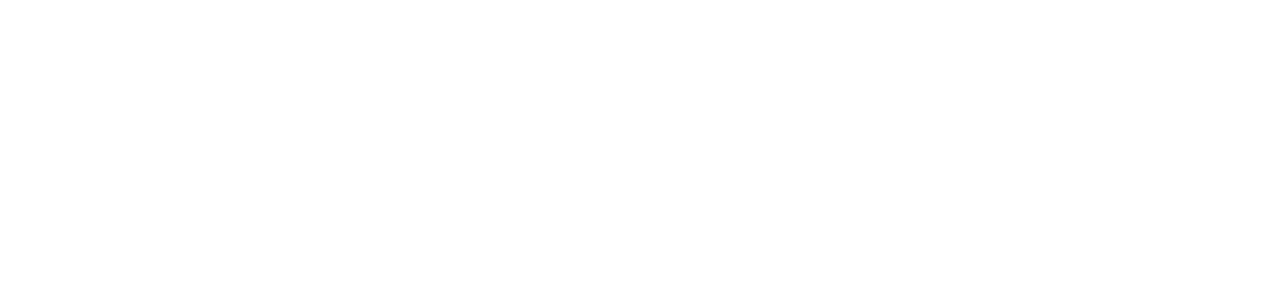
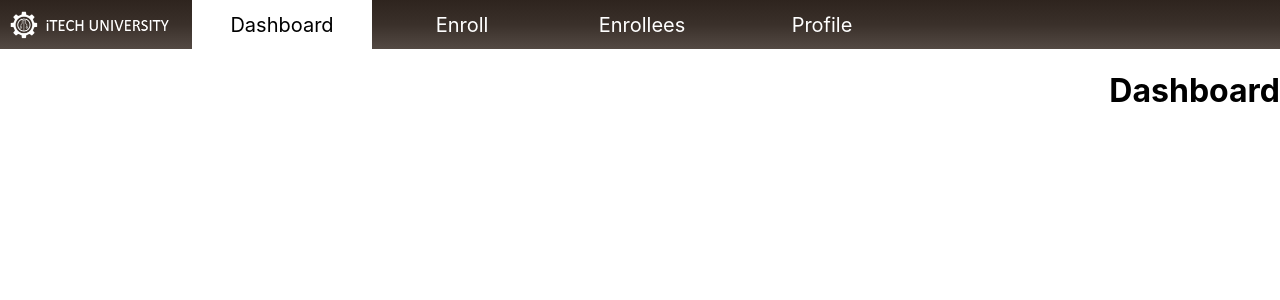
Before and after one commit to SPrincessGenevieve/iTECH, a React (Create React App) app in the folder itechuni/: page /dashboard in a window 1280 px wide. Before the commit this address had no page. Shown: the top 300 px of the page. Built offline with nearby package versions, Linux system fonts and the light colour scheme.

Commit message:
Added Working Navigation Bar (Dashboard, Enroll, Enrollees, Profile)

```diff
--- a/itechuni/src/App.js
+++ b/itechuni/src/App.js
@@ -1,6 +1,11 @@
+import Dashboard from "./pages/Dashboard.js"
 import { Route, Routes } from "react-router-dom"
 import Login from "./login/index.js"
 import './App.css'
+import Enroll from "./pages/enroll.js"
+import Enrollees from "./pages/enrollees.js"
+import Profiles from "./pages/profile.js"
+
 
 
 function App() {
@@ -11,6 +16,14 @@ function App() {
         <Routes>
           <Route path="/" element={<Login />} />
         </Routes>
+
+
+        <Routes>
+            <Route path="/dashboard" element={<Dashboard />} />
+            <Route path="/enroll" element={<Enroll />} />
+            <Route path="/enrollees" element={<Enrollees />} />
+            <Route path="/profile" element={<Profiles />} />
+        </Routes>
       </div>
 
   )
--- a/itechuni/src/Navbar.js
+++ b/itechuni/src/Navbar.js
@@ -5,7 +5,10 @@ export default function Navbar() {
     <nav className="nav">
       <img className='mini' style={{width: "15%", height: "12%", paddingTop: 10, paddingLeft: 10}} src={require('./Images/mini.png')} />
       <ul>
-
+        <CustomLink to="/dashboard">Dashboard</CustomLink>
+        <CustomLink to="/enroll">Enroll</CustomLink>
+        <CustomLink to="/enrollees">Enrollees</CustomLink>
+        <CustomLink to="/profile">Profile</CustomLink>
       </ul>
     </nav>
   )
--- /dev/null
+++ b/itechuni/src/pages/Dashboard.js
@@ -0,0 +1,22 @@
+import Navbar from '../Navbar';
+import React from 'react';
+
+const Dashboard = () => {
+  return (
+    <>
+    <Navbar></Navbar>
+    <div
+      style={{
+        display: 'flex',
+        justifyContent: 'Right',
+        alignItems: 'Right',
+        height: '100vh'
+      }}
+    >
+      <h1>Dashboard</h1>
+    </div>
+    </>
+  );
+};
+
+export default Dashboard;
--- /dev/null
+++ b/itechuni/src/pages/enroll.js
@@ -0,0 +1,22 @@
+import Navbar from '../Navbar';
+import React from 'react';
+
+const Enroll = () => {
+  return (
+    <>
+    <Navbar></Navbar>
+    <div
+      style={{
+        display: 'flex',
+        justifyContent: 'Right',
+        alignItems: 'Right',
+        height: '100vh'
+      }}
+    >
+      <h1>Enroll</h1>
+    </div>
+    </>
+  );
+};
+
+export default Enroll;
--- /dev/null
+++ b/itechuni/src/pages/enrollees.js
@@ -0,0 +1,22 @@
+import Navbar from '../Navbar';
+import React from 'react';
+
+const Enrollees = () => {
+  return (
+    <>
+    <Navbar></Navbar>
+    <div
+      style={{
+        display: 'flex',
+        justifyContent: 'Right',
+        alignItems: 'Right',
+        height: '100vh'
+      }}
+    >
+      <h1>Enrollees</h1>
+    </div>
+    </>
+  );
+};
+
+export default Enrollees;
--- /dev/null
+++ b/itechuni/src/pages/profile.js
@@ -0,0 +1,22 @@
+import Navbar from '../Navbar';
+import React from 'react';
+
+const Profiles = () => {
+  return (
+    <>
+    <Navbar></Navbar>
+    <div
+      style={{
+        display: 'flex',
+        justifyContent: 'Right',
+        alignItems: 'Right',
+        height: '100vh'
+      }}
+    >
+      <h1>Profiles</h1>
+    </div>
+    </>
+  );
+};
+
+export default Profiles;
--- a/itechuni/src/routerPage.js
+++ b/itechuni/src/routerPage.js
@@ -1,3 +1,7 @@
+import Dashboard from "./pages/Dashboard"
+import Violation from "./pages/profile"
+import Profile from "./pages/enrollees"
+import History from "./pages/enroll"
 import { Route, Routes } from "react-router-dom"
 import Login from "./login/index.js"
 import './App.css'
@@ -8,6 +12,10 @@ function RouterPage() {
       <div>
         <Navbar></Navbar>
           <Routes>
+            <Route path="/dashboard" element={<Dashboard />} />
+            <Route path="/violation" element={<Violation />} />
+            <Route path="/history" element={<History />} />
+            <Route path="/profile" element={<Profile />} />
           </Routes>
       </div>
 
```
